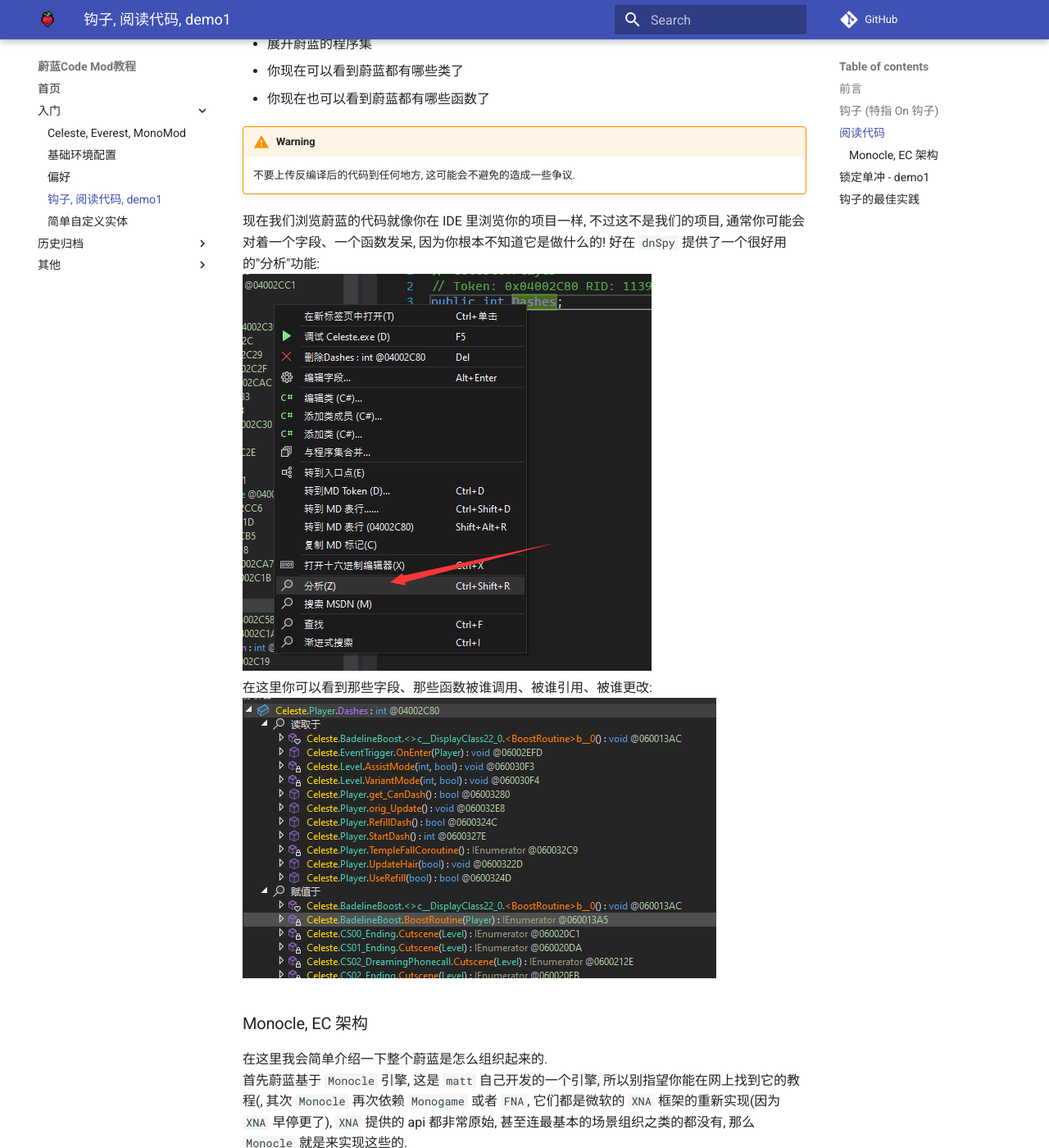
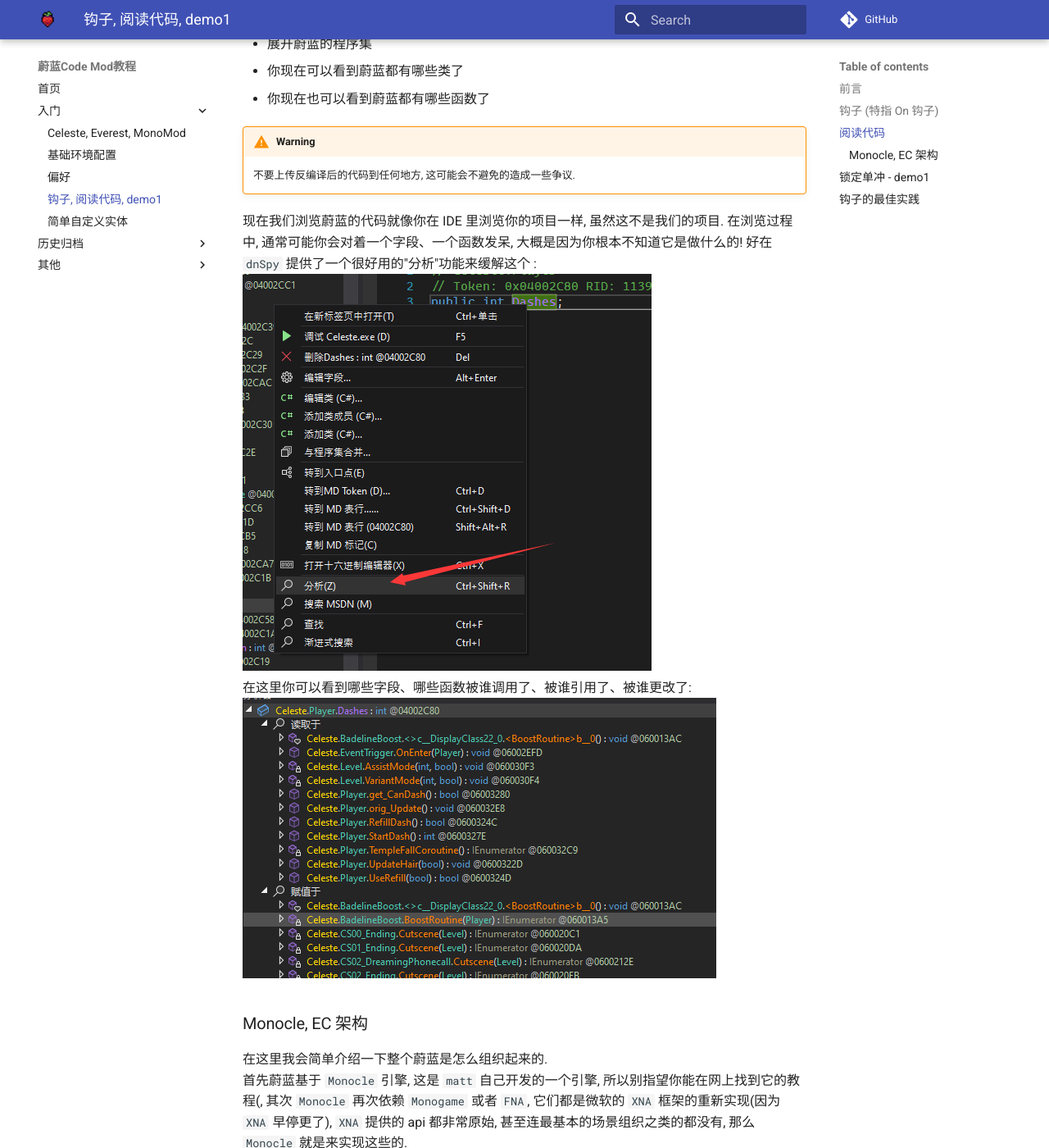
Before and after one commit to Saplonily/CelesteModTutorial, an MkDocs documentation site: the page built from docs/begin/hook,code,demo1.md, in a window 1280 px wide and 1400 px high, scrolled down 3013 px. Shown: the whole window at 82% size. Built offline with MkDocs 1.6.1 and Material for MkDocs 9.7.7, drawn with Linux system fonts in a browser that asks for light colours; comment, search, counter and statistics services are not loaded; some of the changed text lies outside the part shown.

Commit message:
钩子节调整

````diff
--- a/docs/begin/hook,code,demo1.md
+++ b/docs/begin/hook,code,demo1.md
@@ -1,7 +1,8 @@
 # 钩子, 阅读代码, demo1
 
 <!--
-// 下文废弃, 原计划自动化构建介绍于本节
+- 原计划是自动化构建介绍于本节
+- 考虑到使用模板配置更为简单所以以下这段内容就废弃了
 
 ## 开始之前
 
@@ -116,7 +117,7 @@
 private void Player_Jump(On.Celeste.Player.orig_Jump orig, Player self, bool particles, bool playSfx)
 ```
 
-最后, 不要忘记在 `Unload` 方法里取消掉我们的钩子(通过`-=`), 防止我们的钩子在不必要的地方产生不好的影响:
+最后, **不要忘记**在 `Unload` 方法里**取消**掉我们的钩子(通过`-=`), 防止我们的钩子在不必要的地方产生不好的影响:
 ```cs title="取消钩子"
 public override void Unload()
 {
@@ -149,10 +150,11 @@
 !!! warning
     不要上传反编译后的代码到任何地方, 这可能会不避免的造成一些争议.
 
-现在我们浏览蔚蓝的代码就像你在 IDE 里浏览你的项目一样, 不过这不是我们的项目, 通常你可能会对着一个字段、一个函数发呆, 因为你根本不知道它是做什么的!
-好在 `dnSpy` 提供了一个很好用的"分析"功能:
+现在我们浏览蔚蓝的代码就像你在 IDE 里浏览你的项目一样, 虽然这不是我们的项目. 在浏览过程中, 通常可能你会对着一个字段、一个函数发呆,
+大概是因为你根本不知道它是做什么的!
+好在 `dnSpy` 提供了一个很好用的"分析"功能来缓解这个 :
 ![dnSpy-ana](image-2.png)
-在这里你可以看到那些字段、那些函数被谁调用、被谁引用、被谁更改:
+在这里你可以看到哪些字段、哪些函数被谁调用了、被谁引用了、被谁更改了:
 ![dnSpy-findthings](image-3.png)
 
 ### Monocle, EC 架构
@@ -181,19 +183,19 @@
 - `Entity` 表示一个实体, 比如说玛德琳就是一个实体, 一个弹球是一个实体, 一个泡泡是一个实体.
 - `Component` 表示一个组件, 它附加与实体之上, 通常我们能直接看到的只有图片组件, 比如岩浆块的贴图就是由 `Image` 组件来展现的, 玩家的动画由 `Sprite` 组件展现.
 
-!!! note
+!!! info
     以上这个架构我们就称为 `EC` 架构, 它是游戏的一种组织方式的实现.
 
-每过 `1/60` 秒, `Engine` 就会被调用 `Update()` 函数,
-`Engine` 内部会调用 `Scene` 的 `Update()` 函数,
-`Scene` 内部会遍历它所有的 `Entity` 并调用它们的 `Update()` 函数,
-`Entity` 内部还会遍历它所有的 `Component` 并调用它们的 `Update()` 函数.
+通常地, 每过 `1/60` 秒, `Engine` 就会被调用它的 `Update()` 函数用来更新游戏逻辑,
+`Engine.Update()` 内部会再次调用 `Scene` 的 `Update()` 函数,
+`Scene.Update()` 内部会遍历它所有的 `Entity` 并调用它们的 `Update()` 函数,
+`Entity.Update()` 内部还会遍历它所有的 `Component` 并调用它们的 `Update()` 函数.
 
-所以那么自然, `Player.Update()` 就是玛德琳每帧的更新逻辑所在的地方了. 现在我们做一个小 demo, 将玩家的冲刺数量锁死为单冲.
+那么自然, `Player.Update()` 就是玛德琳每帧的更新逻辑所在的地方了. 现在我们做一个小 demo, 将玩家的冲刺数量锁死为单冲.
 
 ## 锁定单冲 - demo1
 
-通过简单的浏览蔚蓝的代码, 你了解到(没了解到也正常) `Player.Dashes` 这个字段储存了玩家的冲刺数量, 那么现在我们将它锁定为 1, 也就是单冲.
+通过简单的浏览蔚蓝的代码, 你了解到(没了解到也正常, 后面会说一些常见类和结构帮助你理解) `Player.Dashes` 这个字段储存了玩家的冲刺数量, 那么现在我们将它锁定为 1, 也就是单冲.
 首先我们钩取 `Player.Update()`, 然后在确保调用回原来的函数后直接将 `Dashes` 强制修改为 1.
 
 ```cs title="锁定冲刺为1!"
````
